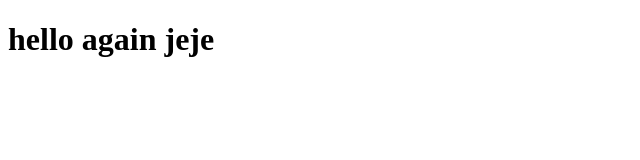
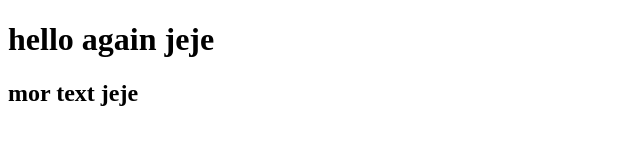
Before and after one commit to WilsonBeing/Odin_course_1, a plain HTML site: page html-boilerplate/index.html in a window 1280 px wide. Shown: the whole page, without its empty margins (0-640 px from the left). Drawn offline with Linux system fonts and the light colour scheme.

Commit message:
we add a second line of text

```diff
--- a/html-boilerplate/index.html
+++ b/html-boilerplate/index.html
@@ -7,5 +7,6 @@
 </head>
 <body>
     <h1>hello again jeje</h1>
+    <h2>mor text jeje</h2>
 </body>
 </html>
```
